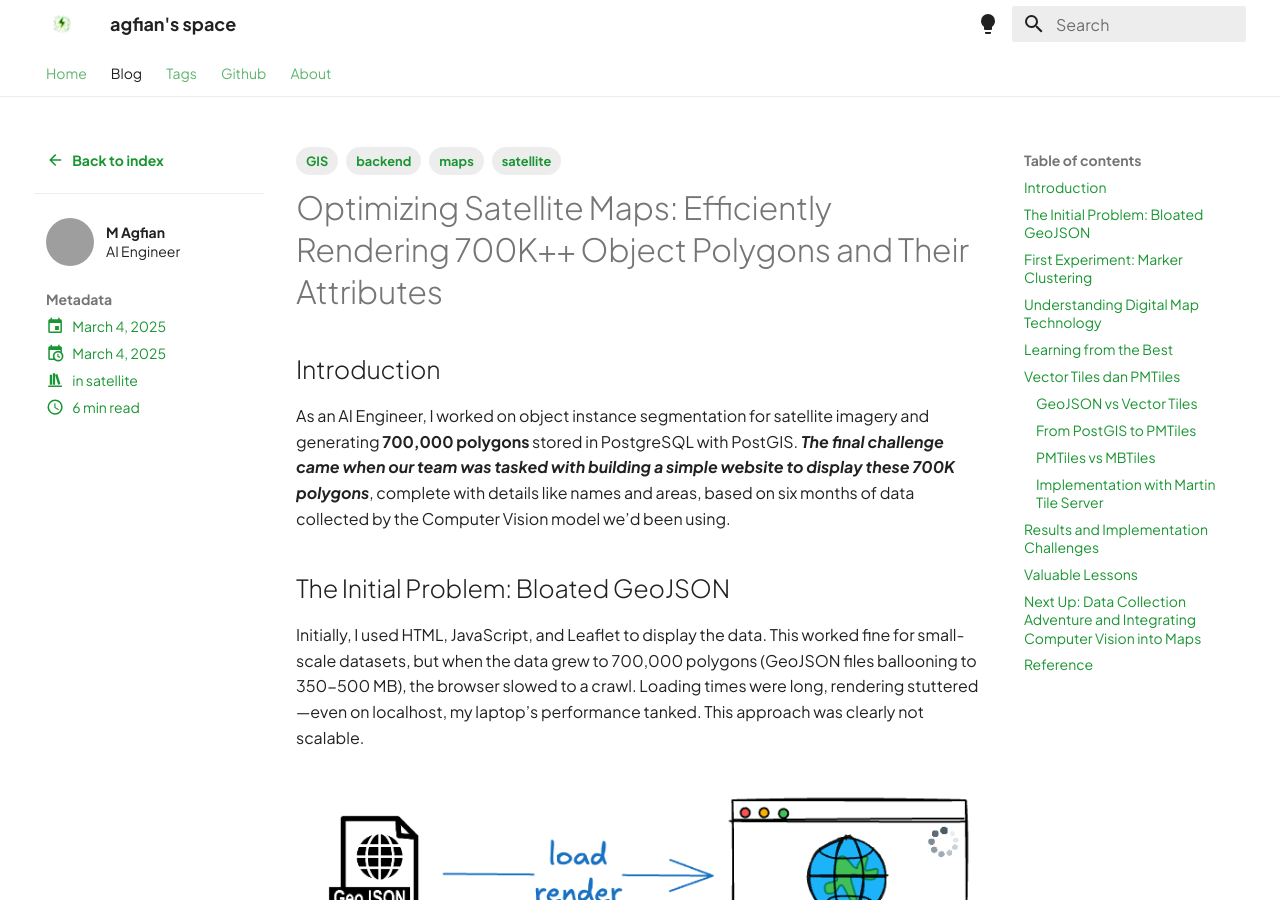
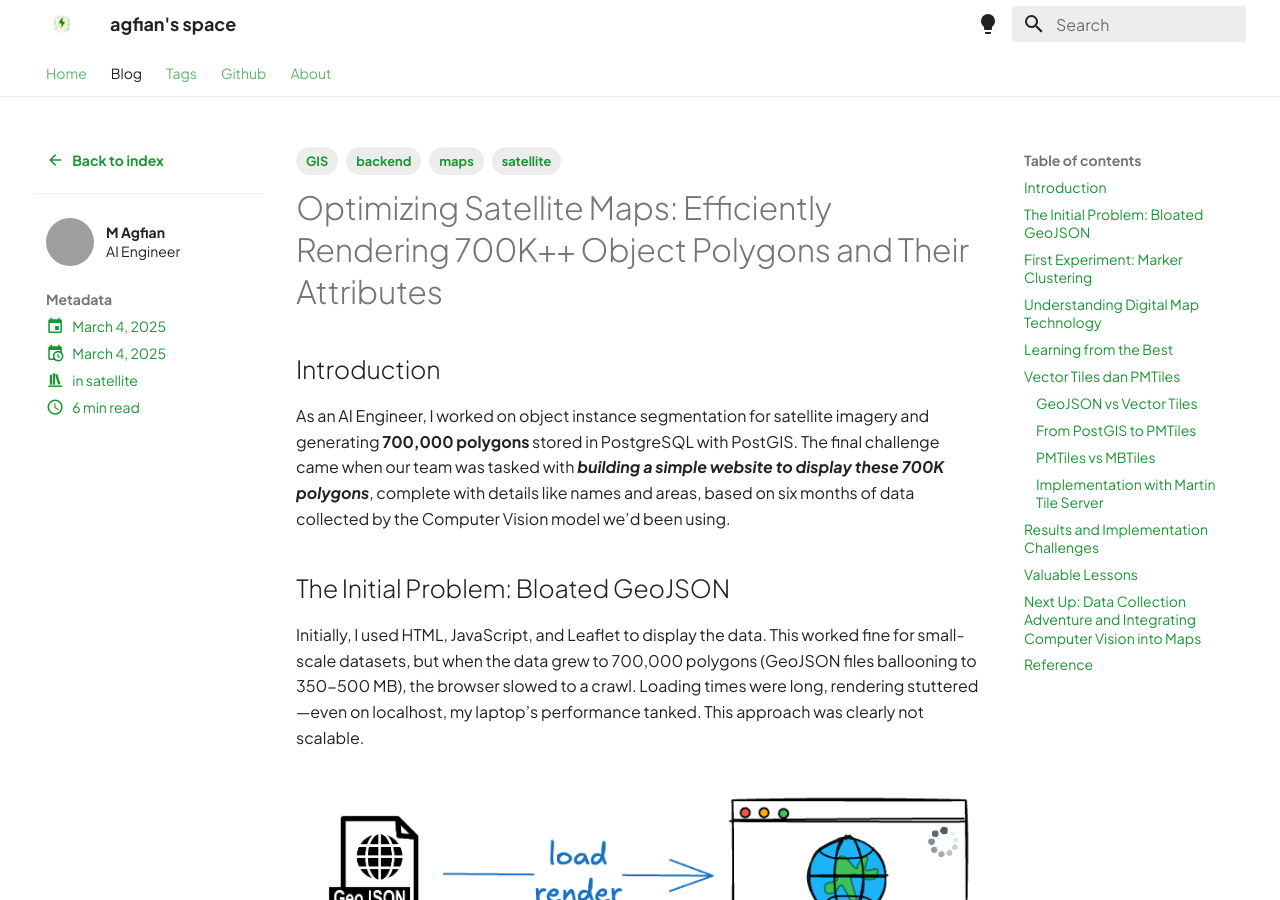
Before and after one commit to agfianf/agfianf.github.io, an MkDocs documentation site: the page built from docs/blog/posts/satellite/001-journey-show-object.md, in a window 1280 px wide and 900 px high. Built offline with MkDocs 1.6.1 and Material for MkDocs 9.7.7, drawn with Linux system fonts in a browser that asks for light colours; comment, search, counter and statistics services are not loaded; grey boxes are pictures that could not be loaded.

```diff
--- a/docs/blog/posts/satellite/001-journey-show-object.md
+++ b/docs/blog/posts/satellite/001-journey-show-object.md
@@ -18,7 +18,7 @@ comments: true
 # Optimizing Satellite Maps: Efficiently Rendering 700K++ Object Polygons and Their Attributes
 
 ## Introduction
-As an AI Engineer, I worked on object instance segmentation for satellite imagery and generating **700,000 polygons** stored in PostgreSQL with PostGIS. **_The final challenge came when our team was tasked with building a simple website to display these 700K polygons_**, complete with details like names and areas, based on six months of data collected by the Computer Vision model we’d been using.
+As an AI Engineer, I worked on object instance segmentation for satellite imagery and generating **700,000 polygons** stored in PostgreSQL with PostGIS. The final challenge came when our team was tasked with **_building a simple website to display these 700K polygons_**, complete with details like names and areas, based on six months of data collected by the Computer Vision model we’d been using.
 
 <!-- more -->
 
```
